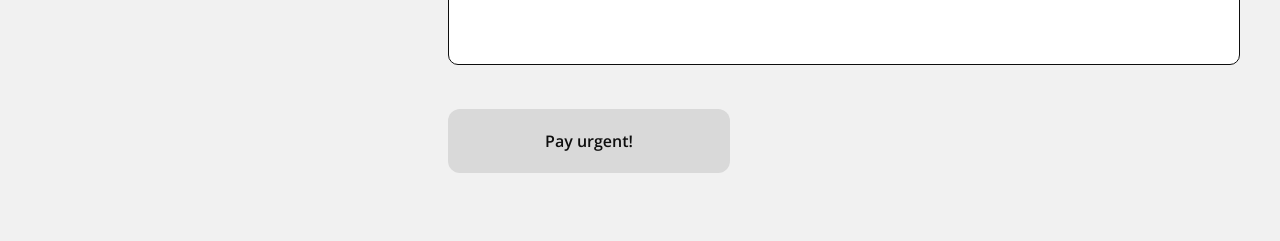
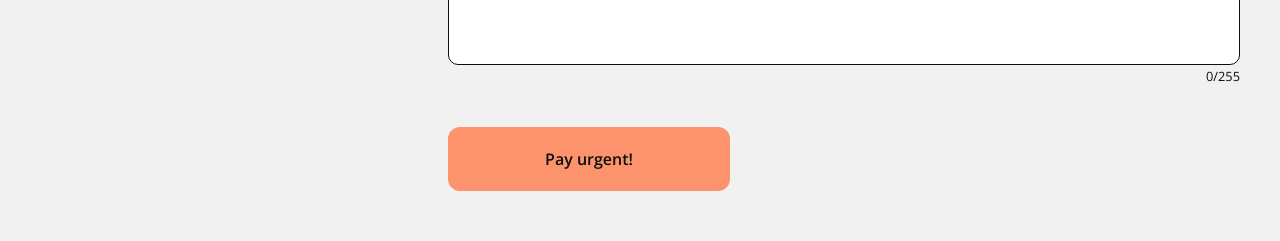
Before and after one commit to anpdko/i-will-help-you-client, a React (Vite) app: page /donate in a window 1280 px wide. Shown: the part 1699-1940 px from the top of the page. Built offline with nearby package versions, Linux system fonts and the light colour scheme; no server answers.

Commit message:
feat: add validation to custom amount input

```diff
--- a/src/components/form/FormDonation/PaymentBlock/CardPayment.tsx
+++ b/src/components/form/FormDonation/PaymentBlock/CardPayment.tsx
@@ -22,8 +22,12 @@ const CardPayment = () => {
   const isMobile = useMediaQuery({ minWidth: 480, maxWidth: 767 });
 
   const handleCustomInputChange = (e: ChangeEvent<HTMLInputElement>) => {
-    setCustomAmount(e.target.value);
-    setValue('donationAmount', e.target.value);
+    const inputValue = e.target.value;
+    const regex = /^[0-9]*$/;
+    if (regex.test(inputValue)) {
+      setCustomAmount(inputValue);
+      setValue('donationAmount', inputValue);
+    }
   };
 
   useEffect(() => {
@@ -99,12 +103,12 @@ const CardPayment = () => {
         </label>
       </div>
       <Email />
-      <Comment title='Comment' placeholder='Type here...' />
+      <Comment title='Comment' placeholder='Type here...' maxLength={255} />
       <ButtonApp
         type='submit'
         size={isMobile ? 'Xlarge' : 'medium'}
         className={s.card__button}
-        disabled={!isValid}
+        // disabled={!isValid}
       >
         {t('Pay urgent!')}
       </ButtonApp>
```
